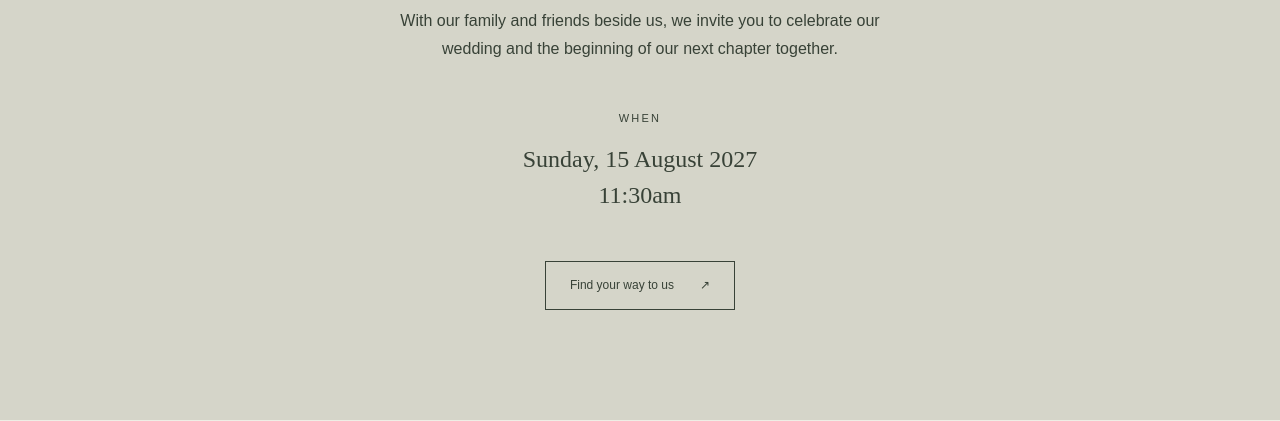
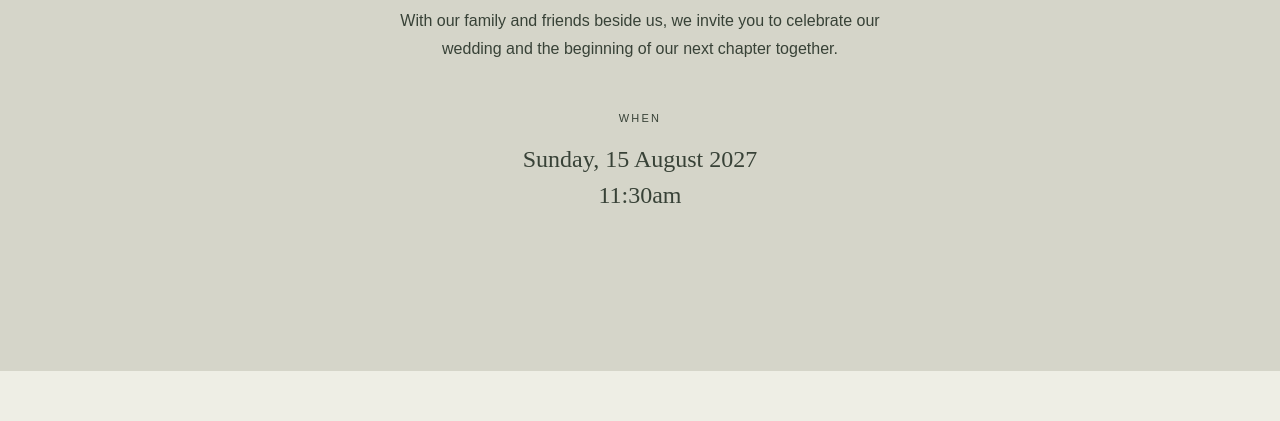
Before and after one commit to SimbaNyakambangwe/my-first-static-web-app, a website: page src/wedding.html in a window 1280 px wide. Shown: the part 521-942 px from the top of the page. Drawn offline with Linux system fonts and the light colour scheme.

Commit message:
Remove directions button from the wedding page
Co-authored-by: Copilot App <223556219+Copilot@users.noreply.github.com>

```diff
--- a/src/wedding.html
+++ b/src/wedding.html
@@ -35,7 +35,6 @@
       <div class="event-details">
         <div><span class="eyebrow">When</span><p><time datetime="2027-08-15T11:30:00+02:00">Sunday, 15 August 2027<br>11:30am</time></p></div>
       </div>
-      <a class="button" href="travel.html">Find your way to us <span aria-hidden="true">&nearr;</span></a>
     </section>
   </main>
   <footer><p class="footer-names">Simbarashe <em>&amp;</em> Rujeko</p><p class="eyebrow">15.08.2027 &middot; Harare</p><a class="text-link" href="index.html">Back to home <span aria-hidden="true">&larr;</span></a></footer>
```
